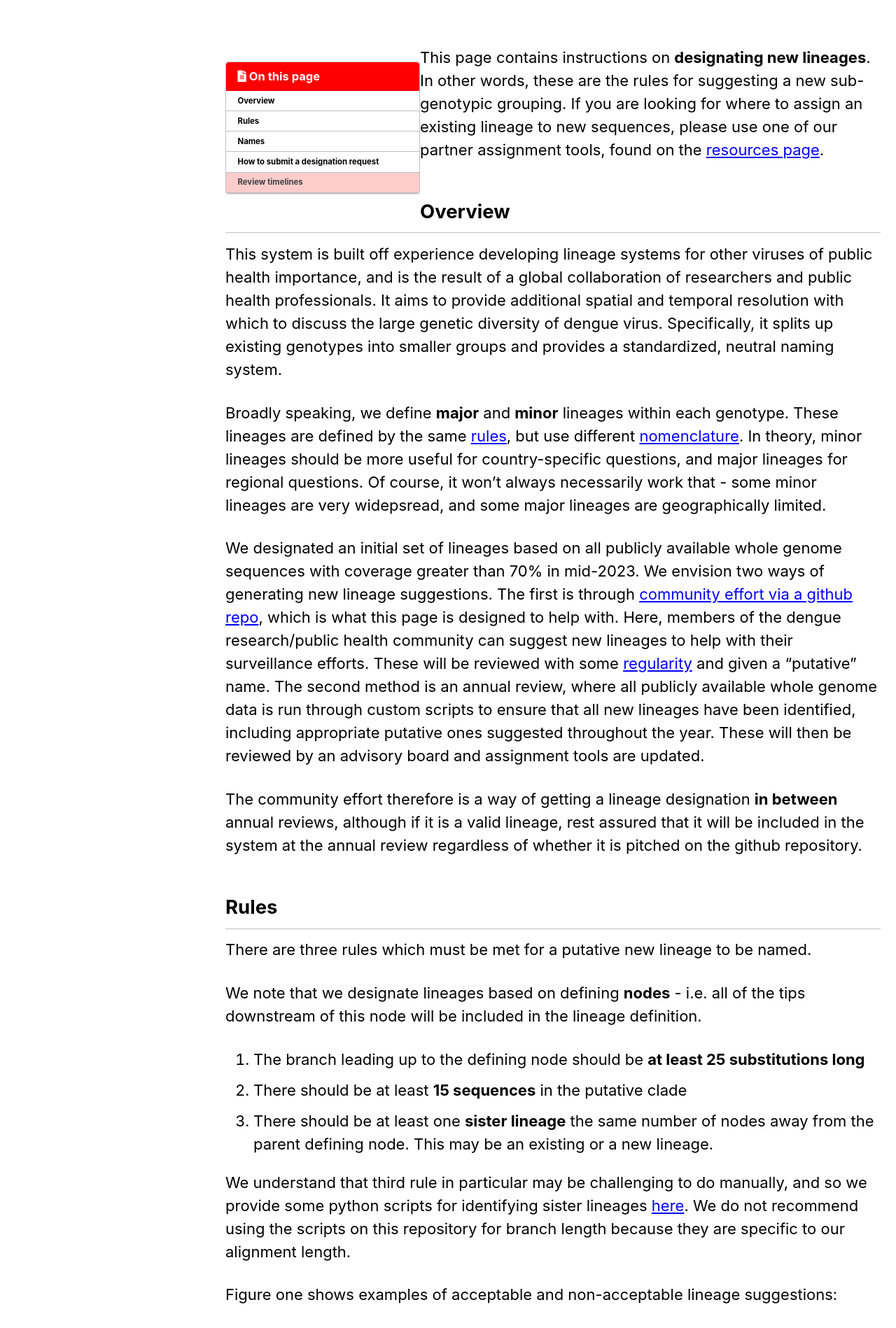
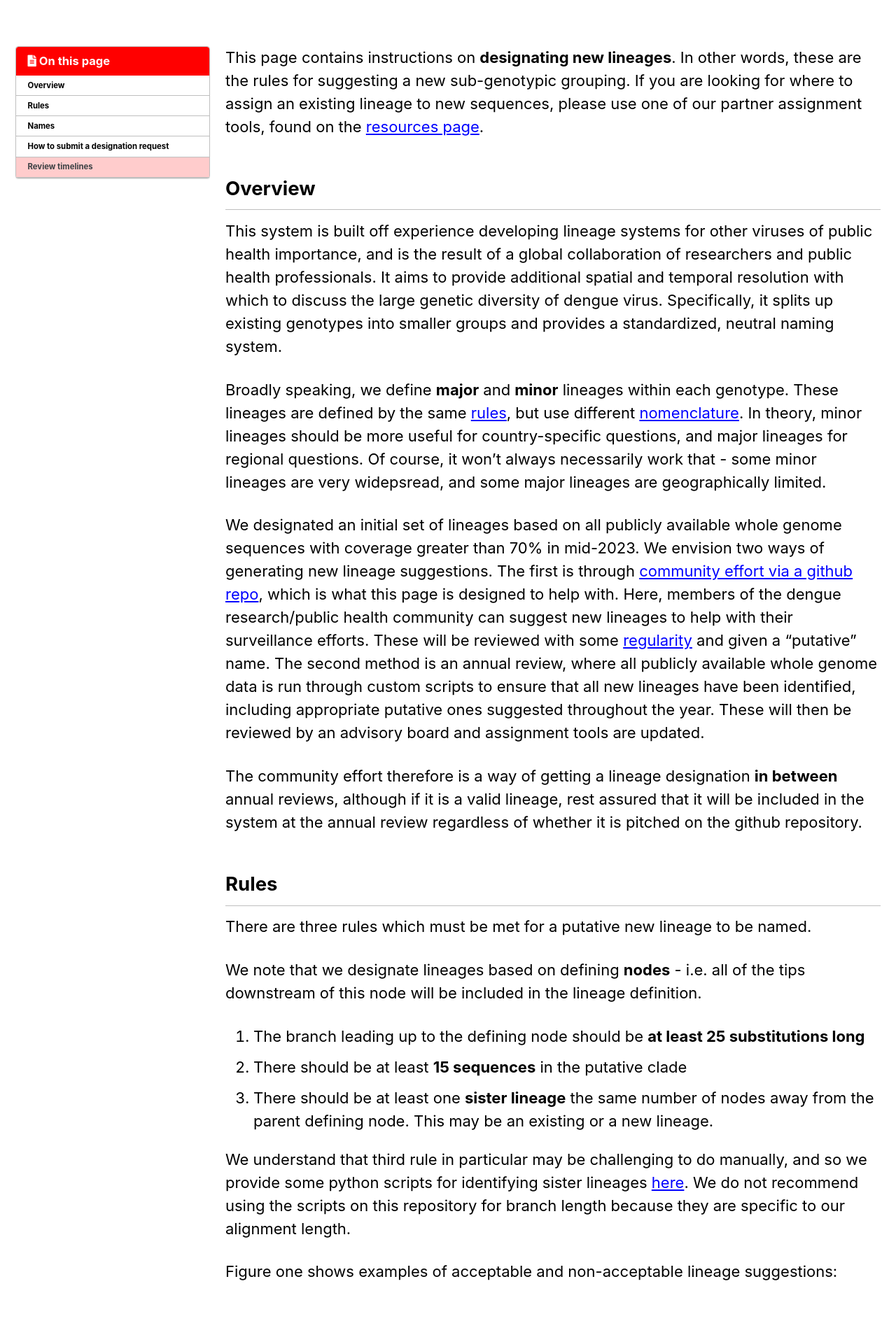
Before and after one commit to DENV-lineages/denv-lineages.github.io, a Jekyll site: the page built from _pages/rules.md, in a window 1280 px wide. Shown: the part 393-2291 px from the top of the page at 70% size. Built offline with Jekyll 4.4.1, drawn with Linux system fonts in a browser that asks for light colours; cached includes are drawn as plain includes.

Commit message:
move toc to outside of container

```diff
--- a/_layouts/dengue_layout.html
+++ b/_layouts/dengue_layout.html
@@ -9,6 +9,14 @@ layout: default
 {% endif %}
 
 <div id="main" role="main">
+    {% if page.toc %}
+    <aside class="sidebar {% if page.toc_sticky %}sticky{% endif %}">
+        <nav class="toc">
+        <header><h4 class="nav__title"><i class="fas fa-{{ page.toc_icon | default: 'file-alt' }}"></i> {{ page.toc_label | default: site.data.ui-text[site.locale].toc_label | default: "On this page" }}</h4></header>
+        {% include toc.html sanitize=true html=content h_min=1 h_max=6 class="toc__menu" skip_no_ids=true %}
+        </nav>
+    </aside>
+    {% endif %}
     <article class="page h-entry" itemscope itemtype="https://schema.org/CreativeWork">
         {% if page.title %}<meta itemprop="headline" content="{{ page.title | markdownify | strip_html | strip_newlines | escape_once }}">{% endif %}
         {% if page.excerpt %}<meta itemprop="description" content="{{ page.excerpt | markdownify | strip_html | strip_newlines | escape_once }}">{% endif %}
@@ -17,16 +25,8 @@ layout: default
 
         <div class="page__inner-wrap">
             <section class="page__content" itemprop="text">
-        {% if page.toc %}
-        <aside class="sidebar {% if page.toc_sticky %}sticky{% endif %}">
-            <nav class="toc">
-            <header><h4 class="nav__title"><i class="fas fa-{{ page.toc_icon | default: 'file-alt' }}"></i> {{ page.toc_label | default: site.data.ui-text[site.locale].toc_label | default: "On this page" }}</h4></header>
-            {% include toc.html sanitize=true html=content h_min=1 h_max=6 class="toc__menu" skip_no_ids=true %}
-            </nav>
-        </aside>
-        {% endif %}
             {{ content }}
             </section>
+        </div>
     </article>
 </div>
-</div>
--- a/_sass/minimal-mistakes/_page.scss
+++ b/_sass/minimal-mistakes/_page.scss
@@ -60,8 +60,8 @@ body {
     .page__share {
       position: relative;
       float: left;
-      margin-left: 100;
-      margin-right: 100;
+      margin-left: 0;
+      margin-right: 0;
       width: 100%;
       clear: both;
     }
```
Lines whose indentation alone changed are shown as unchanged.
